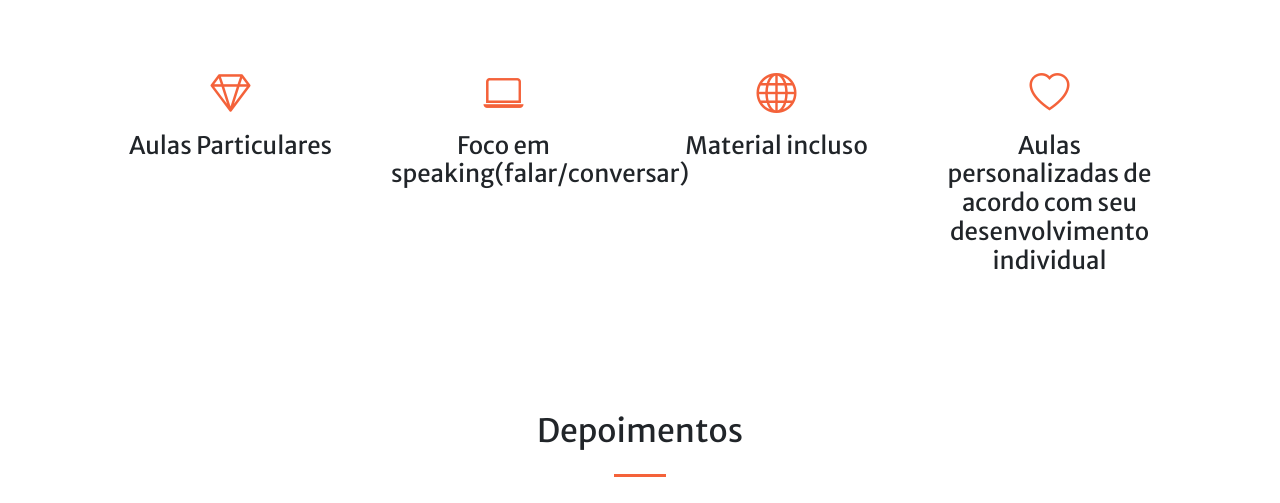
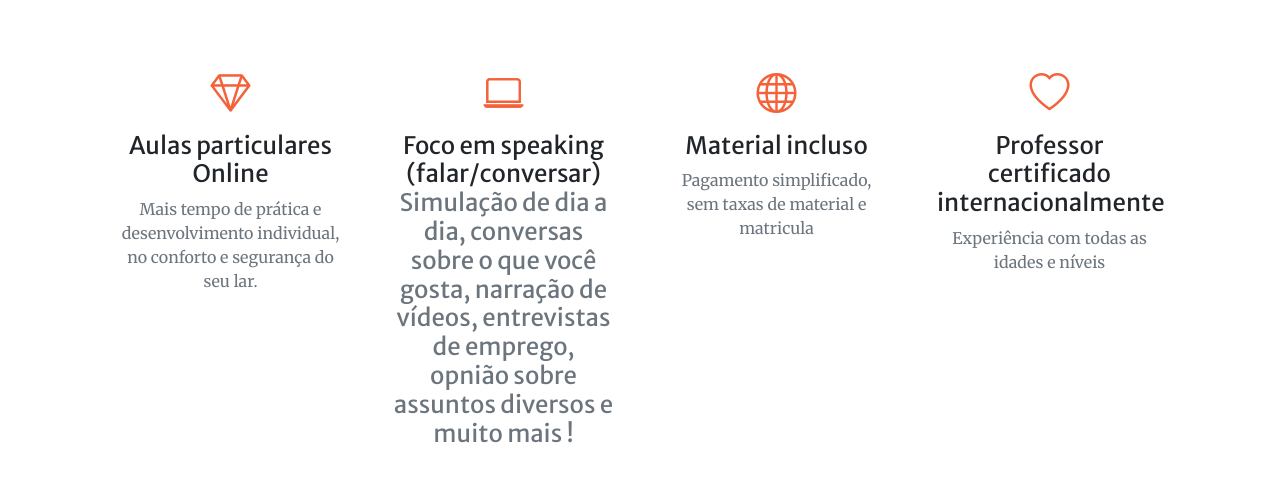
Before and after one commit to vitormendonca/aaa, a website: page index.html in a window 1280 px wide. Shown: the part 1720-2223 px from the top of the page. Drawn offline with nearby package versions, Linux system fonts and the light colour scheme; some packages are replaced by stand-ins of ours; a script that the page names is missing.

Commit message:
Update index.html

```diff
--- a/index.html
+++ b/index.html
@@ -81,29 +81,29 @@
                     <div class="col-lg-3 col-md-6 text-center">
                         <div class="mt-5">
                             <div class="mb-2"><i class="bi-gem fs-1 text-primary"></i></div>
-                            <h3 class="h4 mb-2">Aulas Particulares</h3>
-                            <p class="text-muted mb-0"></p>
+                            <h3 class="h4 mb-2">Aulas particulares Online</h3>
+                            <p class="text-muted mb-0">Mais tempo de prática e desenvolvimento individual, no conforto e segurança do seu lar.</p>
                         </div>
                     </div>
                     <div class="col-lg-3 col-md-6 text-center">
                         <div class="mt-5">
                             <div class="mb-2"><i class="bi-laptop fs-1 text-primary"></i></div>
-                            <h3 class="h4 mb-2">Foco em speaking(falar/conversar)</</h3>
-                            <p class="text-muted mb-0"></p>
+                            <h3 class="h4 mb-2">Foco em speaking</br>(falar/conversar)</</h3>
+                            <p class="text-muted mb-0">Simulação de dia a dia, conversas sobre o que você gosta, narração de vídeos, entrevistas de emprego, opnião sobre assuntos diversos e muito mais !</p>
                         </div>
                     </div>
                     <div class="col-lg-3 col-md-6 text-center">
                         <div class="mt-5">
                             <div class="mb-2"><i class="bi-globe fs-1 text-primary"></i></div>
                             <h3 class="h4 mb-2">Material incluso</h3>
-                            <p class="text-muted mb-0"></p>
+                            <p class="text-muted mb-0">Pagamento simplificado, sem taxas de material e matricula</p>
                         </div>
                     </div>
                     <div class="col-lg-3 col-md-6 text-center">
                         <div class="mt-5">
                             <div class="mb-2"><i class="bi-heart fs-1 text-primary"></i></div>
-                            <h3 class="h4 mb-2">Aulas personalizadas de acordo com seu desenvolvimento individual</h3>
-                            <p class="text-muted mb-0"></p>
+                            <h3 class="h4 mb-2">Professor certificado internacionalmente</h3>
+                            <p class="text-muted mb-0">Experiência com todas as idades e níveis</p>
                         </div>
                     </div>
                 </div>
```
